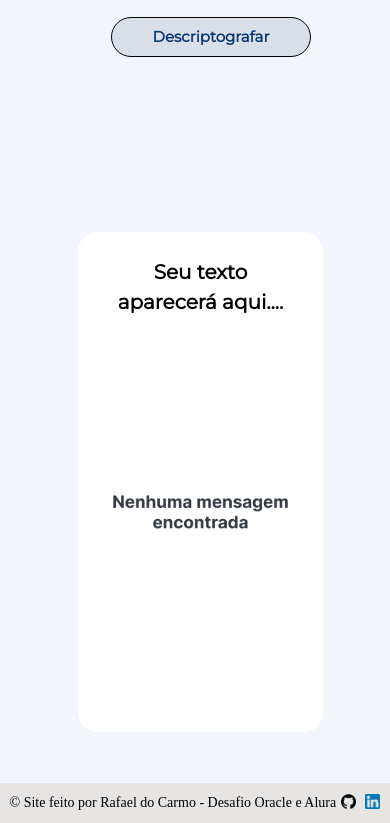
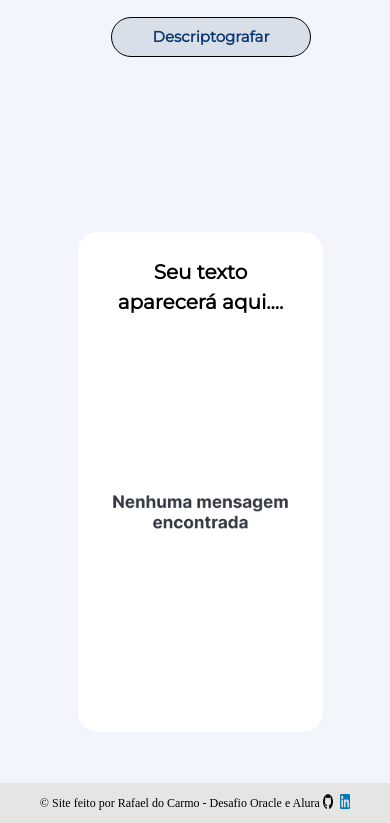
Before and after one commit to RafaelSPro/Challange-Oracle-One4, a plain HTML site: page index.html in a window 390 px wide. Shown: the part 622-1445 px from the top of the page. Drawn offline with Linux system fonts and the light colour scheme.

Commit message:
font size rodape e tamanho de imagens

```diff
--- a/mediaquery.css
+++ b/mediaquery.css
@@ -61,14 +61,14 @@
 }
 
 .copyw {
-   font-size: 14px;
+   font-size: 12px;
 
 }
 
 .github, .linkedin {
     height: 15px;
-    width: 15px;
-    margin-left: 5px;
+    width: 10px;
+    margin-left: 3px;
 }
 
 .texto, #saida-texto:focus {
```
